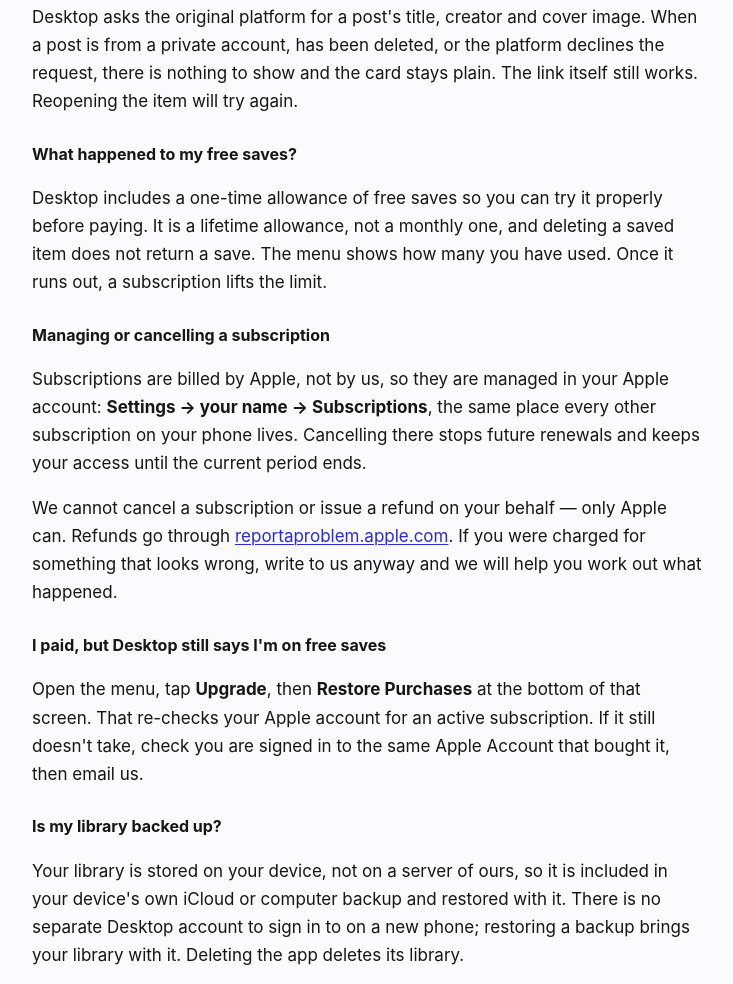
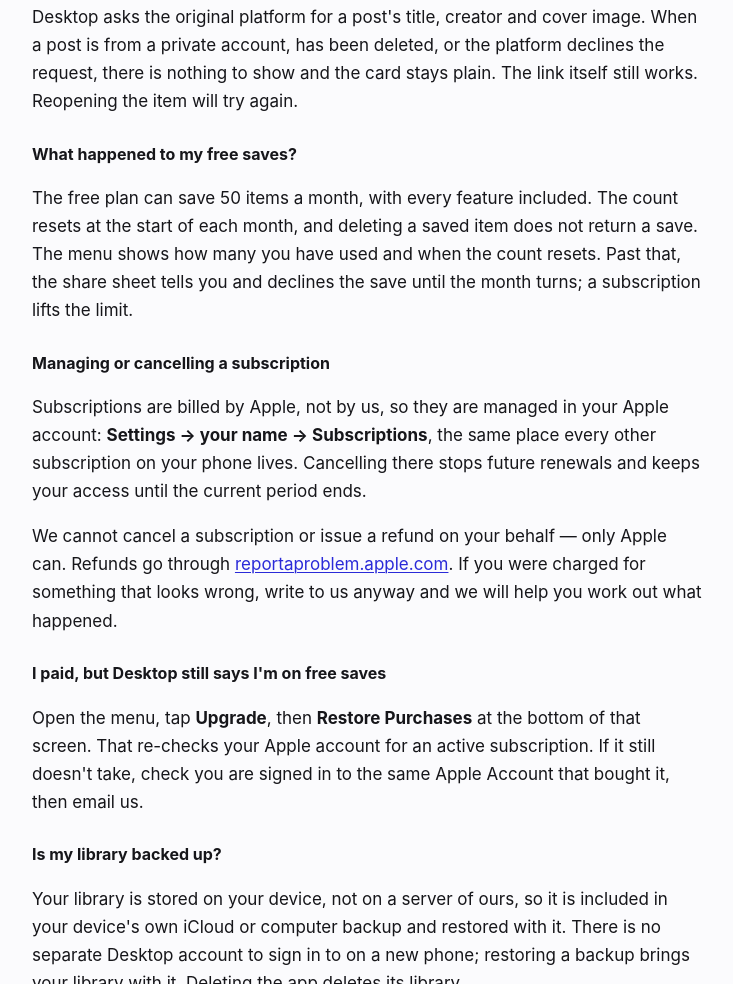
Before and after one commit to amrslm/vrkive-site, a plain HTML site: page desktop/support/index.html in a window 1280 px wide. Shown: the part 755-1739 px from the top of the page, without its empty margins (272-1005 px from the left). Drawn offline with Linux system fonts and the light colour scheme.

Commit message:
Describe the monthly free-save allowance
Held back from main until the build that meters saves monthly ships;
the live 1.0 app still has the lifetime allowance this page used to
describe.

```diff
--- a/desktop/support/index.html
+++ b/desktop/support/index.html
@@ -38,9 +38,10 @@
 to show and the card stays plain. The link itself still works. Reopening the item will try again.</p>
 
 <h3>What happened to my free saves?</h3>
-<p>Desktop includes a one-time allowance of free saves so you can try it properly before paying.
-It is a lifetime allowance, not a monthly one, and deleting a saved item does not return a save.
-The menu shows how many you have used. Once it runs out, a subscription lifts the limit.</p>
+<p>The free plan can save 50 items a month, with every feature included. The count resets at the
+start of each month, and deleting a saved item does not return a save. The menu shows how many you
+have used and when the count resets. Past that, the share sheet tells you and declines the save
+until the month turns; a subscription lifts the limit.</p>
 
 <h3>Managing or cancelling a subscription</h3>
 <p>Subscriptions are billed by Apple, not by us, so they are managed in your Apple account:
```
